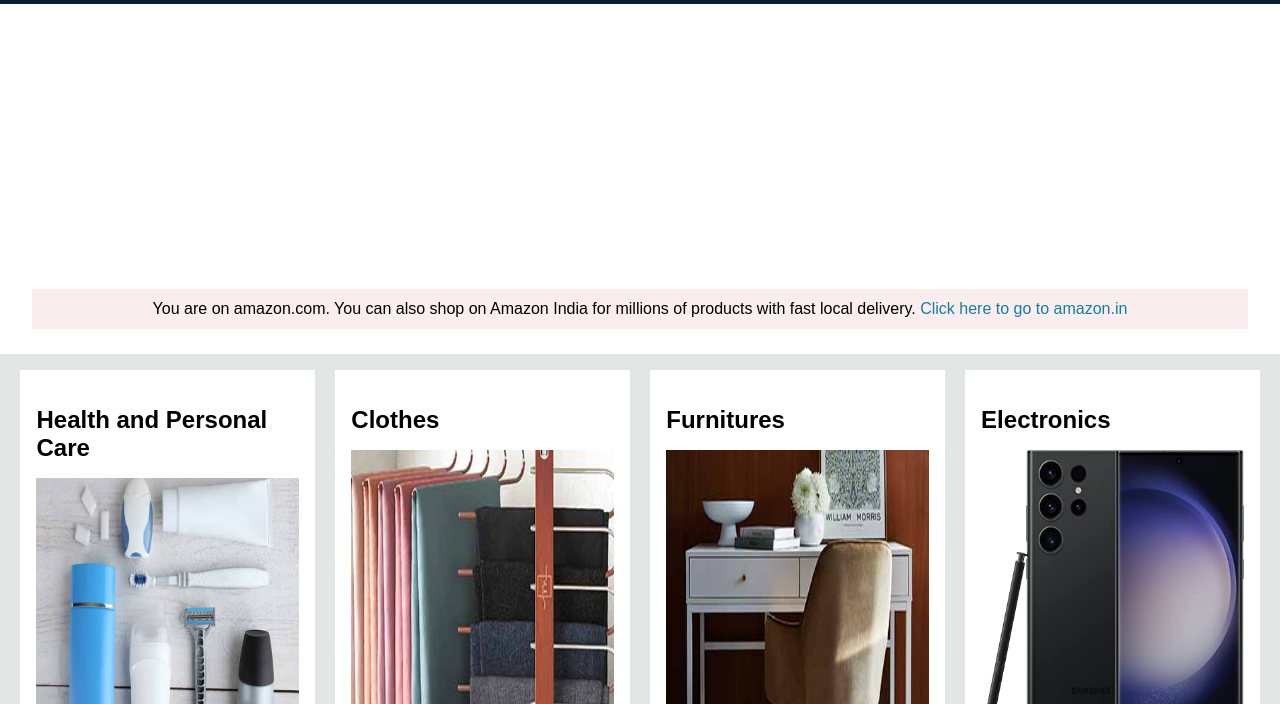
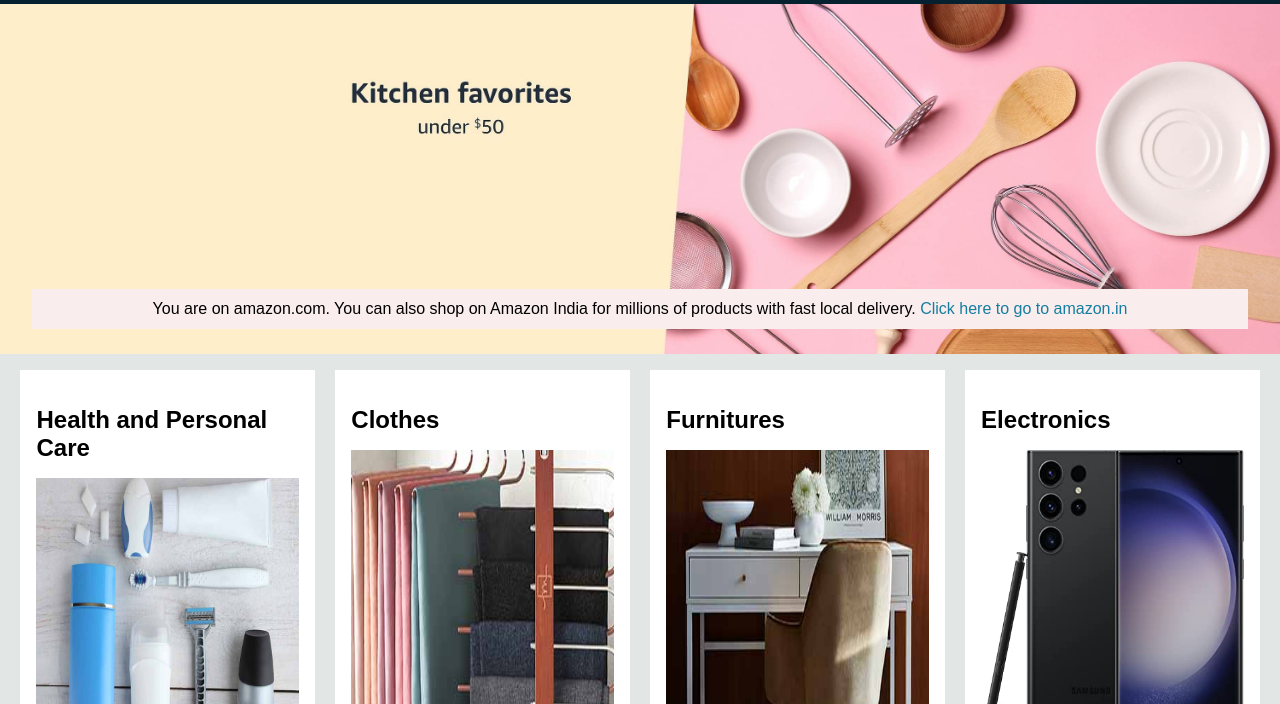
Before and after one commit to AkashRana18/AmazonClone, a plain HTML site: page index.html in a window 1280 px wide. Shown: the part 96-800 px from the top of the page. Drawn offline with Linux system fonts and the light colour scheme; the site is published under a folder, as on GitHub Pages, so addresses that start at the root find nothing.

Commit message:
Changes to Css file

```diff
--- a/index.css
+++ b/index.css
@@ -159,7 +159,7 @@
 }
 
 .hero-section {
-    background-image: url("/images/img1.jpg");
+    background-image: url("images/img1.jpg");
     background-size: cover;
     height: 350px;
     display: flex;
```
Also changed, not shown: 1 other file.
